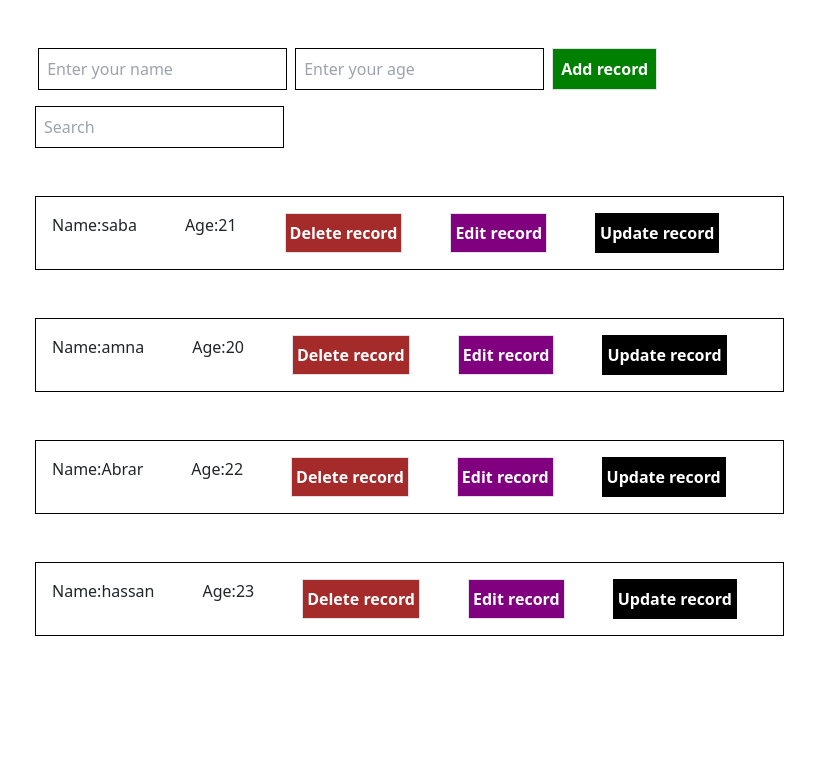
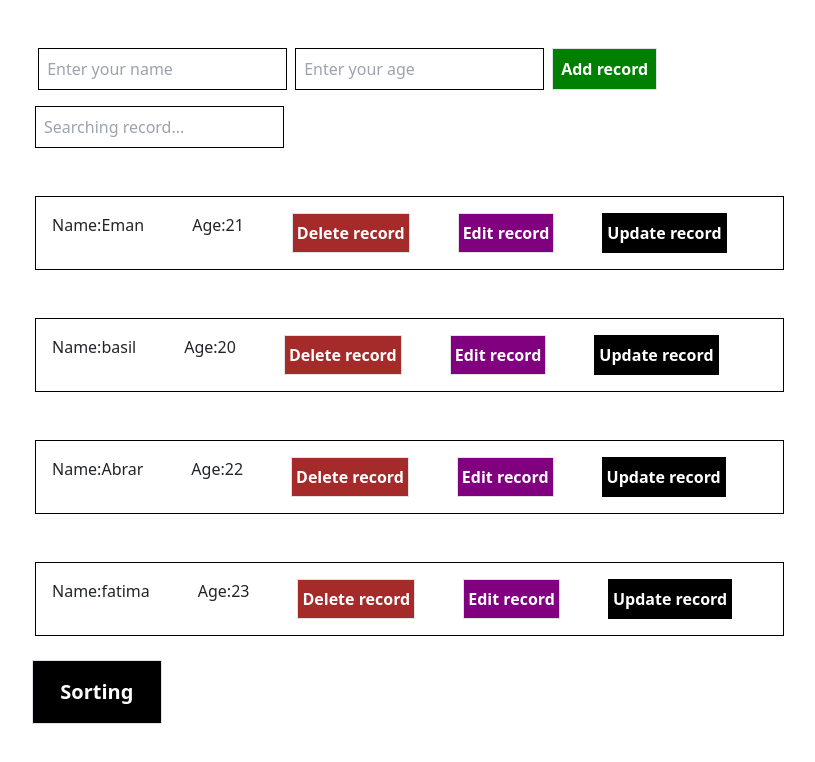
Before and after one commit to abrar0124/BtNoida, a React (Create React App) app: page /portfolio in a window 1280 px wide. Shown: the top 762 px of the page, without its empty margins (45-860 px from the left). Built offline with nearby package versions, Linux system fonts and the light colour scheme.

Commit message:
functionalities of js in react js

```diff
--- a/src/Components/practicearray/Arrdata.jsx
+++ b/src/Components/practicearray/Arrdata.jsx
@@ -2,18 +2,33 @@ import { useState } from "react";
 
 function Arrdata() {
   const [array, setArray] = useState([
-    { id: 1, name: "saba", age: 21 },
-    { id: 2, name: "amna", age: 20 },
+    { id: 1, name: "Eman", age: 21 },
+    { id: 2, name: "basil", age: 20 },
     { id: 3, name: "Abrar", age: 22 },
-    { id: 4, name: "hassan", age: 23 },
+    { id: 4, name: "fatima", age: 23 },
   ]);
   const [name, setname] = useState("");
   const [age, setage] = useState(null);
   const [edit, setedit] = useState([]);
   const [searchTerm, setSearchTerm] = useState("");
+  const [sortorder, setsortorder] = useState("asc");
 
-  const filtereddata = array.filter((user) =>
-    user.name.toLowerCase().includes(searchTerm.toLowerCase())
+  const handlesortorder = () => {
+    setsortorder(sortorder === "asc" ? "desc" : "asc");
+
+    setArray((prev) =>
+      [...prev].sort((a, b) =>
+        sortorder === "asc"
+          ? a.name.localeCompare(b.name)
+          : b.name.localeCompare(a.name)
+      )
+    );
+  };
+
+  const filtereddata = array.filter(
+    (user) =>
+      user.name.toLowerCase().includes(searchTerm.toLowerCase()) ||
+      user.name.toLowerCase().startsWith(searchTerm.toLowerCase())
   );
 
   const handleadd = () => {
@@ -77,7 +92,7 @@ function Arrdata() {
         <input
           type="text"
           className=" ms-5 p-2 mt-3 border border-black"
-          placeholder="Search"
+          placeholder="Searching record..."
           value={searchTerm}
           onChange={(e) => setSearchTerm(e.target.value)}
         />
@@ -85,7 +100,7 @@ function Arrdata() {
         {filtereddata.length > 0 ? (
           filtereddata.map((user) => (
             <li
-              className="border mt-5 border-black p-3 ms-5"
+              className="border  border-black mt-5  p-3 ms-5"
               style={{ width: "60%" }}
               key={user.id}
             >
@@ -124,6 +139,19 @@ function Arrdata() {
           <p className="text-center col-span-full">No products found.</p>
         )}
       </ul>
+      <button
+        className=" mt-2 border fw-bold  fs-5 p-3"
+        style={{
+          backgroundColor: "ThreeDHighlight",
+          border: "palegreen",
+          color: "white",
+          marginLeft: "6%",
+          width: "130px",
+        }}
+        onClick={handlesortorder}
+      >
+        Sorting
+      </button>
     </>
   );
 }
```
